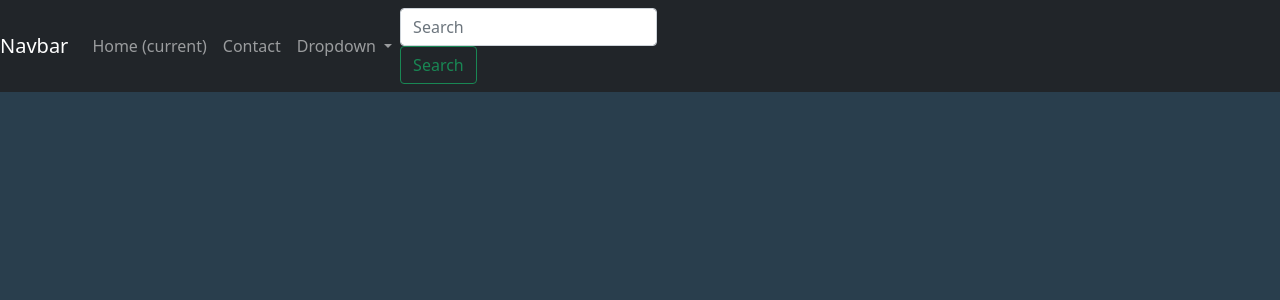
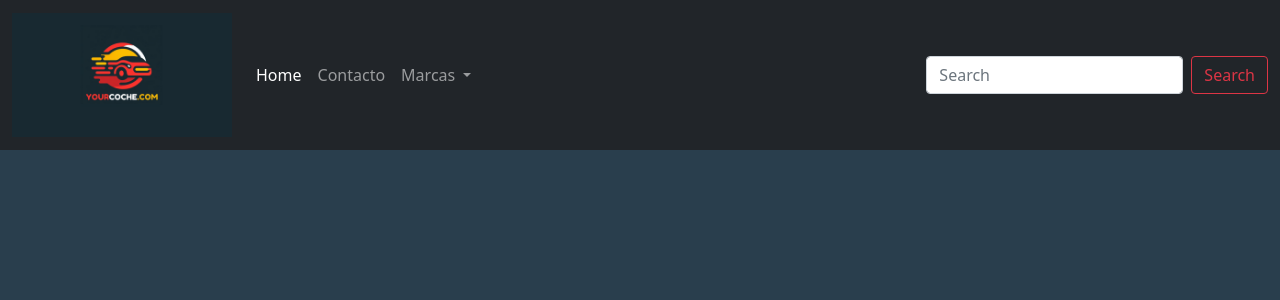
Before and after one commit to theowla/yourcoche.es, a Python web app: template ecommerce1/ecommerce1/Templates/index.html in a window 1280 px wide. Shown: the top 300 px of the page. Run offline with Jinja, Linux system fonts and the light colour scheme; the template is opened without the code that fills it, so the values that code supplies are empty.

Commit message:
minor css/bootstrap changes

```diff
--- a/ecommerce1/ecommerce1/Templates/index.html
+++ b/ecommerce1/ecommerce1/Templates/index.html
@@ -10,36 +10,33 @@
 </head>
 <body>
   <nav class="navbar navbar-expand-lg navbar-dark bg-dark">
-        <a class="navbar-brand" href="#">Navbar</a>
-        <button class="navbar-toggler" type="button" data-toggle="collapse" data-target="#navbarSupportedContent" aria-controls="navbarSupportedContent" aria-expanded="false" aria-label="Toggle navigation">
+    <div class="container-fluid">
+      <a class="navbar-brand" href="#">
+        <img src="../images_logos/YOURCOCHE.ES.png" alt="yourcoche.es" width="220" height="auto">
+      </a>
+      <button class="navbar-toggler" type="button" data-bs-toggle="collapse" data-bs-target="#navbarSupportedContent" aria-controls="navbarSupportedContent" aria-expanded="false" aria-label="Toggle navigation">
         <span class="navbar-toggler-icon"></span>
       </button>
-
       <div class="collapse navbar-collapse" id="navbarSupportedContent">
-          <ul class="navbar-nav mr-auto">
-            <li class="nav-item active">
-              <a class="nav-link" href="#">Home <span class="sr-only">(current)</span></a>
+        <ul class="navbar-nav me-auto mb-2 mb-lg-0">
+          <li class="nav-item">
+            <a class="nav-link active" aria-current="page" href="#">Home</a>
           </li>
           <li class="nav-item">
-              <a class="nav-link" href="#">Contact</a>
+            <a class="nav-link" href="#">Contacto</a>
           </li>
           <li class="nav-item dropdown">
-              <a class="nav-link dropdown-toggle" href="#" id="navbarDropdown" role="button" data-toggle="dropdown" aria-haspopup="true" aria-expanded="false">
-                Dropdown
+            <a class="nav-link dropdown-toggle" href="#" id="navbarDropdown" role="button" data-bs-toggle="dropdown" aria-expanded="false">
+              Marcas
             </a>
-              <div class="dropdown-menu" aria-labelledby="navbarDropdown">
-                <a class="dropdown-item" href="#">Action</a>
-                <a class="dropdown-item" href="#">Another action</a>
-                <div class="dropdown-divider"></div>
-                <a class="dropdown-item" href="#">Something else here</a>
-              </div>
-            </li>
-            <li class="nav-item">
+            <ul class="dropdown-menu bg-dark" aria-labelledby="navbarDropdown">
+              <li><a class="dropdown-item text-white bg-dark" href="#">Action</a></li>
           </li>
         </ul>
-          <form class="form-inline my-2 my-lg-0">
-            <input class="form-control mr-sm-2" type="search" placeholder="Search" aria-label="Search">
-            <button class="btn btn-outline-success my-2 my-sm-0" type="submit">Search</button>
+      </div>
+        <form class="d-flex flex-row">
+          <input class="form-control me-2" type="search" placeholder="Search" aria-label="Search">
+          <button class="btn btn-outline-danger" type="submit">Search</button>
         </form>
     </div>
   </nav>
--- a/ecommerce1/ecommerce1/styles/styles.css
+++ b/ecommerce1/ecommerce1/styles/styles.css
@@ -5,3 +5,8 @@ p {
     font-family: impact;
     color: red;
 }
+.search_bar{
+    width: 300px;
+    height: auto;
+    align-items: right;
+}
```
Also changed, not shown: ecommerce1/ecommerce1/images_logos/1A.jpeg (added), ecommerce1/ecommerce1/images_logos/3.jpeg (added), ecommerce1/ecommerce1/images_logos/3_1.jpeg (added), ecommerce1/ecommerce1/images_logos/5.jpeg (added), ecommerce1/ecommerce1/images_logos/YOURCOCHE.ES.jpg (added), ecommerce1/ecommerce1/images_logos/YOURCOCHE.ES.png (added), 2 other files. Lines whose indentation alone changed are shown as unchanged.
